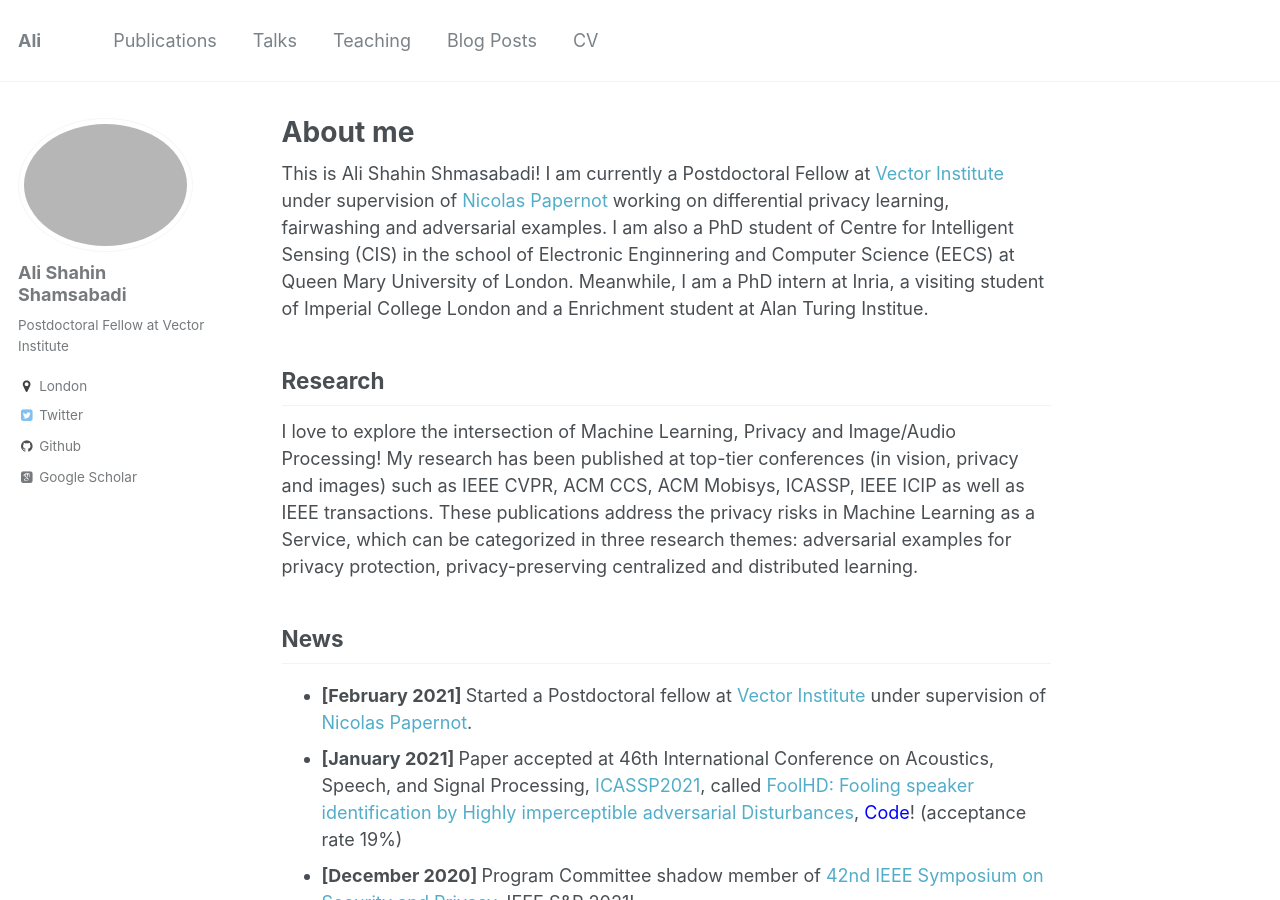
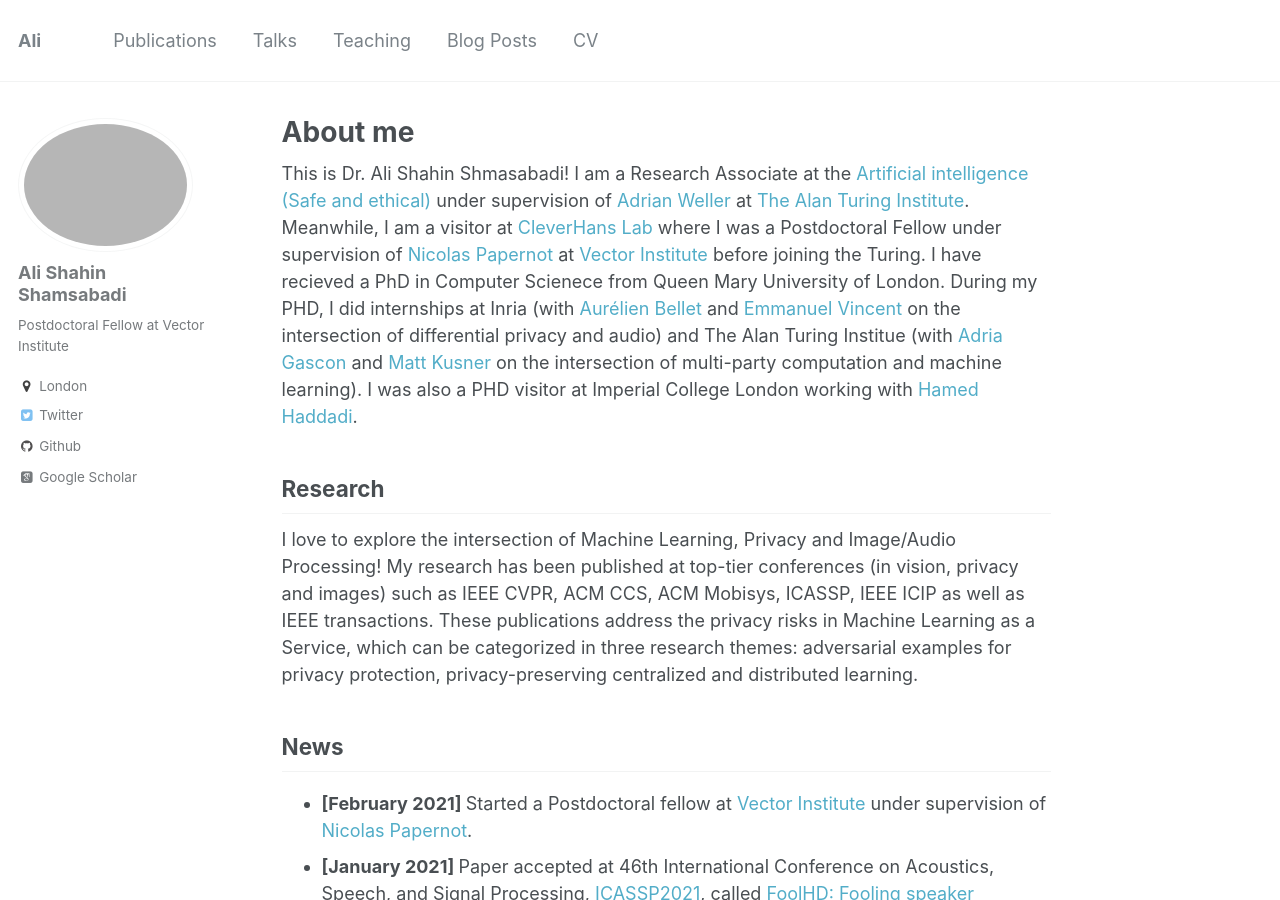
Before and after one commit to AliShahin/AliShahin.github.io, a Jekyll site: the page built from _pages/about.md, in a window 1280 px wide and 900 px high. Built offline with Jekyll 4.4.1, drawn with Linux system fonts in a browser that asks for light colours; some web fonts are replaced.

Commit message:
Update about.md

```diff
--- a/_pages/about.md
+++ b/_pages/about.md
@@ -8,9 +8,9 @@ redirect_from:
   - /about.html
 ---
 
-This is Ali Shahin Shmasabadi!
-I am currently a Postdoctoral Fellow at [Vector Institute](https://vectorinstitute.ai) under supervision of [Nicolas Papernot](https://www.papernot.fr) working on differential privacy learning, fairwashing and adversarial examples.
-I am also a PhD student of Centre for Intelligent Sensing (CIS) in the school of Electronic Enginnering and Computer Science (EECS) at Queen Mary University of London. Meanwhile, I am a PhD intern at Inria, a visiting student of Imperial College London and a Enrichment student at Alan Turing Institue.
+This is Dr. Ali Shahin Shmasabadi!
+I am a Research Associate at the [Artificial intelligence (Safe and ethical)](https://www.turing.ac.uk/research/research-programmes/artificial-intelligence-ai/safe-and-ethical) under supervision of [Adrian Weller](http://mlg.eng.cam.ac.uk/adrian/) at [The Alan Turing Institute](https://www.turing.ac.uk). Meanwhile, I am a visitor at [CleverHans Lab](https://cleverhans-lab.github.io) where I was a Postdoctoral Fellow under supervision of [Nicolas Papernot](https://www.papernot.fr) at [Vector Institute](https://vectorinstitute.ai) before joining the Turing.
+I have recieved a PhD in Computer Scienece from Queen Mary University of London. During my PHD, I did internships at Inria (with [Aurélien Bellet](http://researchers.lille.inria.fr/abellet/) and [Emmanuel Vincent](https://members.loria.fr/EVincent/) on the intersection of differential privacy and audio) and The Alan Turing Institue (with [Adria Gascon](https://www.lsi.upc.edu/~agascon/) and [Matt Kusner](https://mkusner.github.io) on the intersection of multi-party computation and machine learning). I was also a PHD visitor at Imperial College London working with [Hamed Haddadi](https://www.imperial.ac.uk/people/h.haddadi).
 
 ## Research
 I love to explore the intersection of Machine Learning, Privacy and Image/Audio Processing! My research has been published at top-tier conferences (in vision, privacy and images) such as IEEE CVPR, ACM CCS, ACM Mobisys, ICASSP, IEEE ICIP as well as IEEE transactions. These publications address the privacy risks in Machine Learning as a Service, which can be categorized in three research themes: adversarial examples for privacy protection, privacy-preserving centralized and distributed learning.
```
